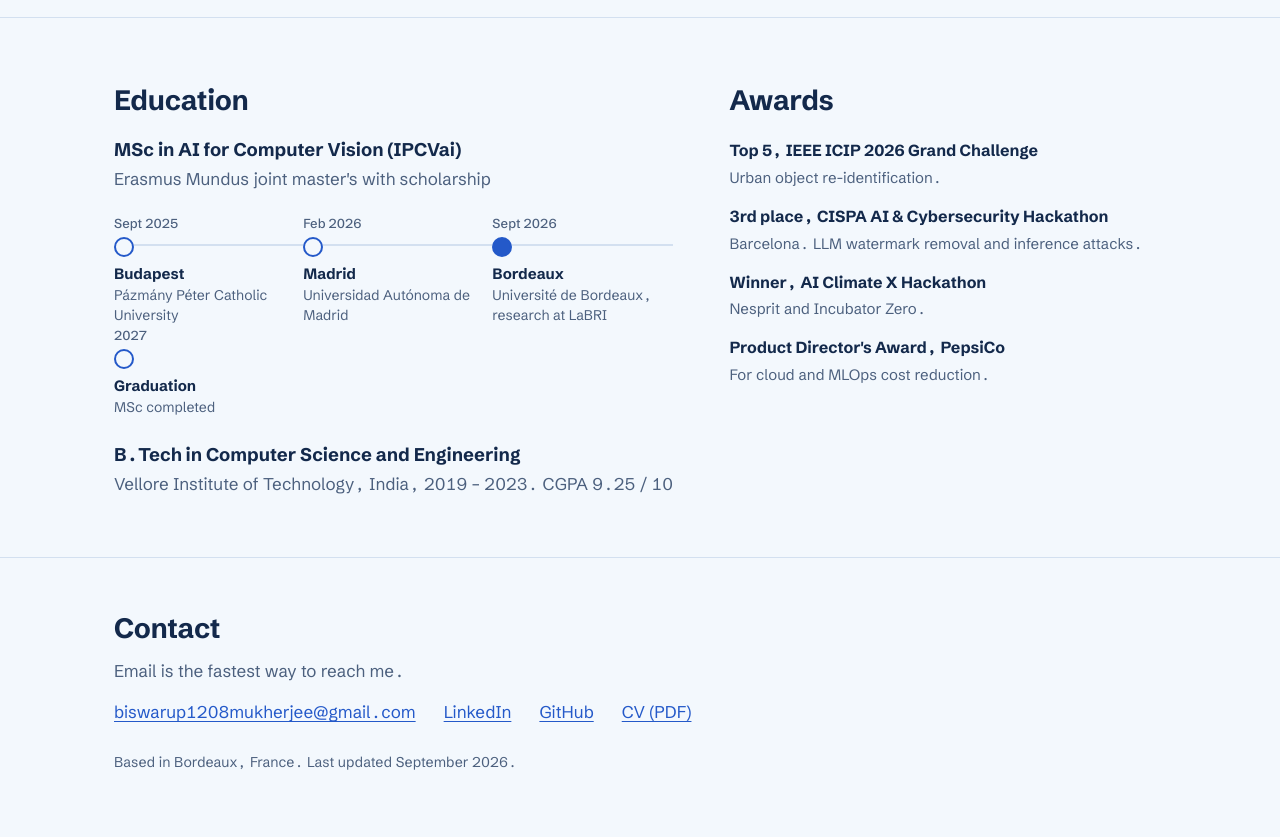
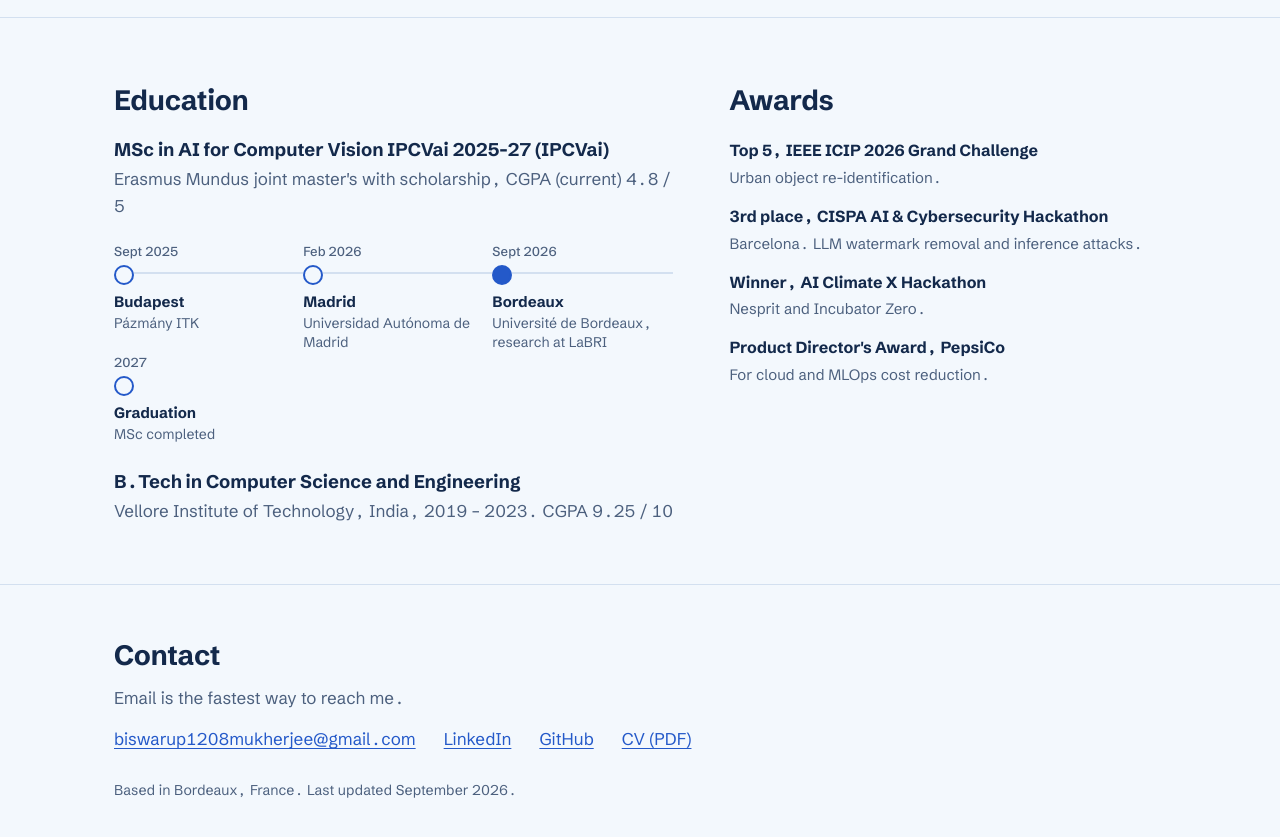
Before and after one commit to biswarup-m/biswarup-m.github.io, a plain HTML site: page index.html in a window 1280 px wide. Shown: the part 7280-8117 px from the top of the page. Drawn offline with Linux system fonts and the light colour scheme.

Commit message:
Update index.html
Updated education details to reflect the current program and CGPA.

```diff
--- a/index.html
+++ b/index.html
@@ -758,10 +758,10 @@ ul.points li::marker{color:var(--accent)}
   <div class="wrap edu-grid">
     <div>
       <h2>Education</h2>
-      <h3 style="margin-top:16px">MSc in AI for Computer Vision (IPCVai)</h3>
-      <p class="muted" style="margin:2px 0 0">Erasmus Mundus joint master's with scholarship</p>
+      <h3 style="margin-top:16px">MSc in AI for Computer Vision IPCVai 2025-27 (IPCVai)</h3>
+      <p class="muted" style="margin:2px 0 0">Erasmus Mundus joint master's with scholarship, CGPA (current) 4.8 / 5</p>
       <ol class="route">
-        <li><span class="yr">Sept 2025</span><b>Budapest</b><span>Pázmány Péter Catholic University</span></li>
+        <li><span class="yr">Sept 2025</span><b>Budapest</b><span>Pázmány ITK</span></li>
         <li><span class="yr">Feb 2026</span><b>Madrid</b><span>Universidad Autónoma de Madrid</span></li>
         <li class="now"><span class="yr">Sept 2026</span><b>Bordeaux</b><span>Université de Bordeaux, research at LaBRI</span></li>
         <li><span class="yr">2027</span><b>Graduation</b><span>MSc completed</span></li>
```
